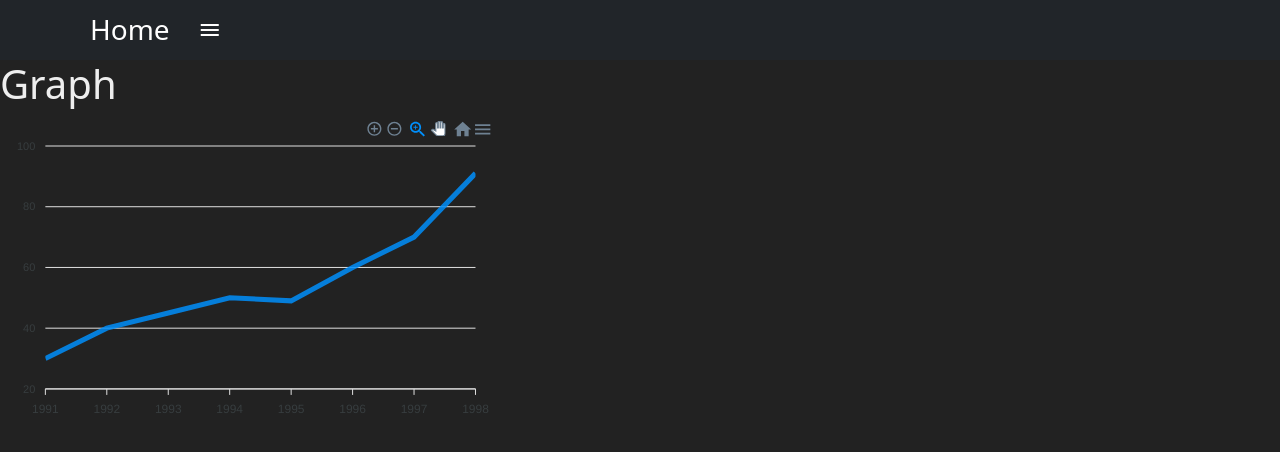
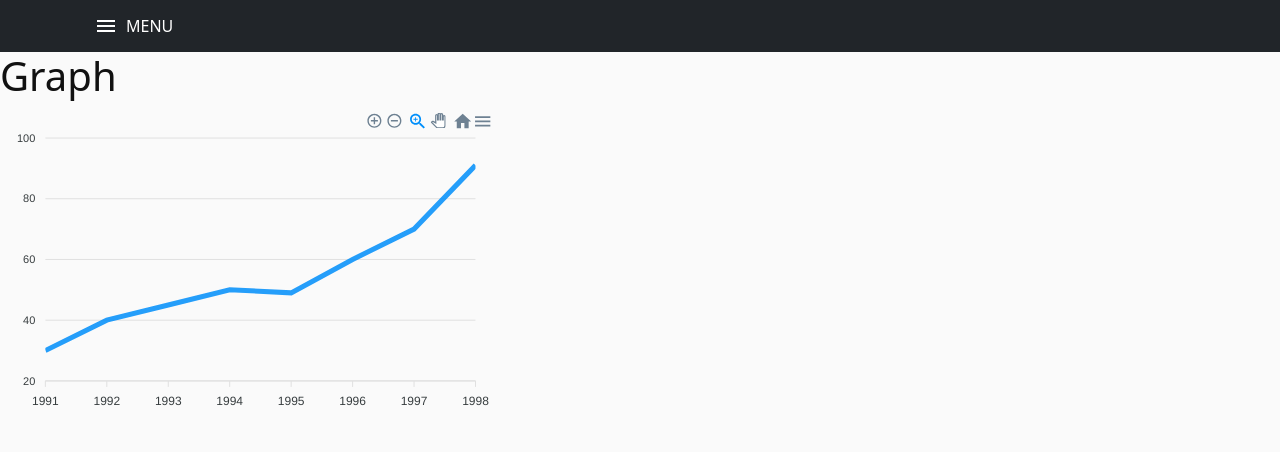
Before and after one commit to luangelsdorf/next-playground, a Next.js app: page /apex-charts in a window 1280 px wide. Shown: the top 452 px of the page. Built offline with nearby package versions, Linux system fonts and the light colour scheme.

Commit message:
removed navigation from index page

```diff
--- a/pages/_app.js
+++ b/pages/_app.js
@@ -3,15 +3,17 @@ import Head from 'next/head'
 import NavBar from "../src/components/NavBar";
 import React from "react";
 import SideBar from "../src/components/SideBar";
+import {useRouter} from "next/router";
 
 function MyApp({ Component, pageProps }) {
+  let router = useRouter()
   return (
     <>
       <Head>
         <meta name="viewport" content="width=device-width, initial-scale=1" />
       </Head>
-      <NavBar />
-      <SideBar />
+      {/* Renderizar a navegação somente em páginas que não são a página índice */}
+      { router.route === '/' ? null : <><NavBar /><SideBar /></> }
       <Component {...pageProps} />
     </>
   )
--- a/pages/apex-charts/index.js
+++ b/pages/apex-charts/index.js
@@ -1,11 +1,19 @@
 import React from 'react';
 import Graph from "../../src/components/ApexChart";
+import Head from 'next/head';
 
 export default function ApexCharts() {
-    return (
-        <div>
-          <h1>Graph</h1>
-          <Graph />
-        </div>
-    )
+  return (
+    <>
+      <Head>
+        <title>Apex Charts</title>
+        <link rel="stylesheet" href="/css/apex-charts.css"/>
+      </Head>
+
+      <div>
+        <h1>Graph</h1>
+        <Graph/>
+      </div>
+    </>
+  )
 }
--- /dev/null
+++ b/public/css/apex-charts.css
@@ -0,0 +1,4 @@
+html body {
+    background-color: #fafafa;
+    color: #111;
+}
--- a/public/css/busca-cores.css
+++ b/public/css/busca-cores.css
@@ -24,7 +24,7 @@ form > div {
     justify-content: center;
 }
 
-.material-icons {
+#errorLog .material-icons {
     display: inline-block;
     margin-right: 10px;
 }
@@ -33,14 +33,14 @@ form > div {
     text-align: center;
 }
 
-input {
-    border-top-right-radius: 0 !important;
-    border-bottom-right-radius: 0 !important;
+form input.form-control {
+    border-top-right-radius: 0;
+    border-bottom-right-radius: 0;
 }
 
-.btn {
-    border-top-left-radius: 0 !important;
-    border-bottom-left-radius: 0 !important;
+.form-control + .btn {
+    border-top-left-radius: 0;
+    border-bottom-left-radius: 0;
 }
 
 #color {
--- a/public/js/index.js
+++ b/public/js/index.js
@@ -1,5 +1,4 @@
 export function toggleSideBar() {
-  let sidebar = document.querySelector('aside')
-  sidebar.classList.toggle('active')
-  console.log(sidebar)
+  let sidebar = document.querySelector('aside');
+  sidebar.classList.toggle('active');
 }
--- a/src/components/ButtonIcon/index.js
+++ b/src/components/ButtonIcon/index.js
@@ -5,7 +5,7 @@ import {toggleSideBar} from "../../../public/js";
 export default function ButtonIcon(props) {
 
   let space;
-  if (props.children) {
+  if (props.children !== undefined) {
     space = 'me-2'
   } else {
     space = ''
--- a/src/components/NavBar/index.js
+++ b/src/components/NavBar/index.js
@@ -8,12 +8,7 @@ export default function NavBar() {
     <nav className="navbar navbar-dark bg-dark sticky-top">
       <div className="container">
         <div className="d-flex align-items-center">
-          <Link href="/">
-            <a className="navbar-brand">
-              <h3 className="m-0 ms-2">Home</h3>
-            </a>
-          </Link>
-          <ButtonIcon icon="menu" />
+          <ButtonIcon icon="menu" >MENU</ButtonIcon>
         </div>
       </div>
     </nav>
--- a/src/components/SideBar/SideBar.module.css
+++ b/src/components/SideBar/SideBar.module.css
@@ -3,6 +3,7 @@
     background-color: #000;
     padding: 15px 20px;
     position: fixed;
+    z-index: 1030;
     left: -250px;
     transition: all 200ms cubic-bezier(0, 0, 0.2, 1);
 }
--- a/src/components/SideBar/index.js
+++ b/src/components/SideBar/index.js
@@ -1,10 +1,18 @@
-import React from 'react';
+import React, {useEffect} from 'react';
 import styles from './SideBar.module.css'
 import {pages} from "../../../pages";
 import Link from "next/link";
 import {toggleSideBar} from "../../../public/js";
 
 export default function SideBar() {
+
+  useEffect(() => {
+    let elements = document.querySelectorAll('aside a')
+    elements.forEach(element => {
+      element.addEventListener('click', toggleSideBar)
+    })
+  }, [])
+
   return (
     <aside className={styles.aside}>
       <h3>
```
